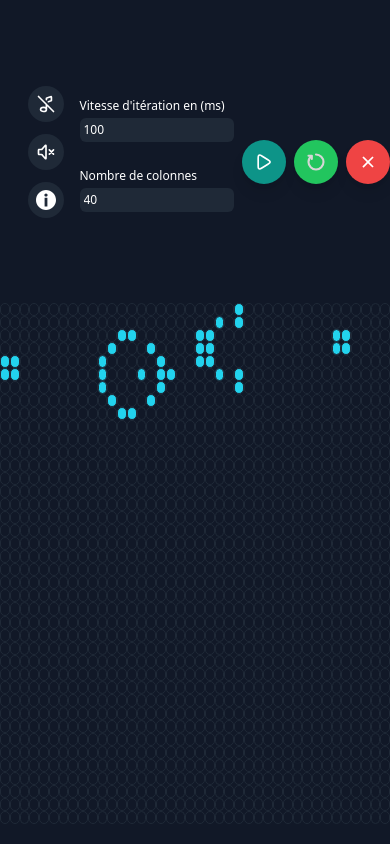
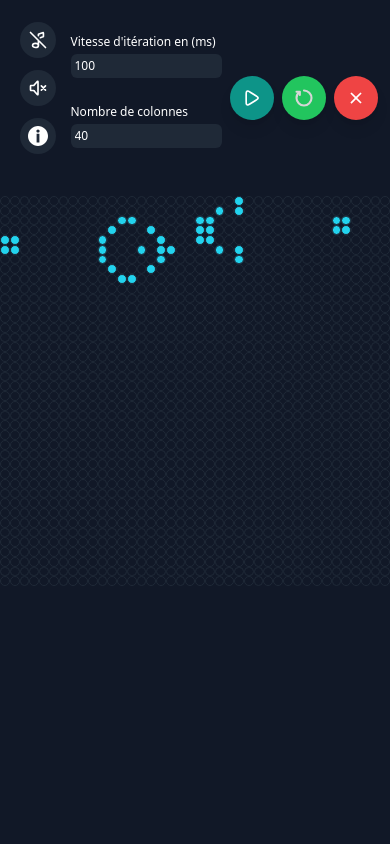
Before and after one commit to drxp21/game_of_life, a Vue app: page / in a window 390 px wide. Built offline with nearby package versions, Linux system fonts and the light colour scheme.

Commit message:
fixing responsivity

```diff
--- a/src/App.vue
+++ b/src/App.vue
@@ -212,11 +212,10 @@ onBeforeUnmount(() => {
 </script>
 
 <template>
-  <div class="bg-gray-900 min-h-screen flex flex-wrap md:flex-no-wrap">
-
+  <div class="bg-gray-900 min-h-screen flex flex-col md:flex-row">
     <!-- Menu -->
     <div
-      class=" text-white w-full md:w-44  flex flex-row md:flex-col pt-5 pl-5 items-center gap-2"
+      class="text-white w-full md:w-44 flex flex-row md:flex-col px-3 md:pt-5 md:pl-5 items-center gap-2 h-44 "
     >
       <div class="w-full flex flex-col md:flex-row items-start flex-[1] gap-3">
         <!-- Music toggle button -->
@@ -326,7 +325,7 @@ onBeforeUnmount(() => {
       </div>
 
       <div class="flex flex-col flex-[3]">
-      <div >
+        <div>
           <!-- Iteration speed input -->
 
           <label class="text-xs">Vitesse d'itération en (ms)</label>
@@ -454,7 +453,7 @@ onBeforeUnmount(() => {
 
     <!-- Grid  -->
     <div
-      class="pr-0 md:px-5 py-5  gap-0 w-full"
+      class="pr-0 md:px-5 py-5 gap-0 w-full"
       style="display: grid"
       :style="`grid-template-columns: repeat(${rows}, minmax(0, 1fr))`"
     >
```
Lines whose indentation alone changed are shown as unchanged.
